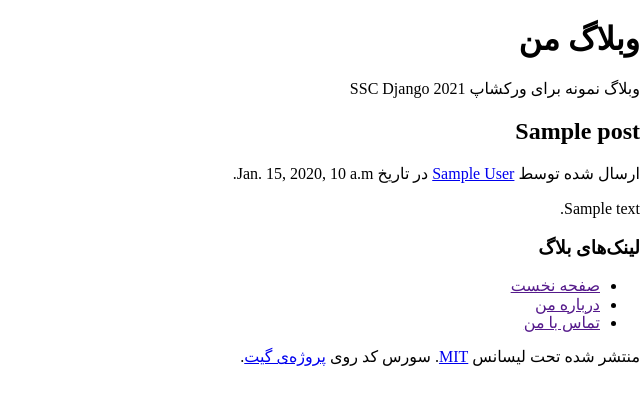
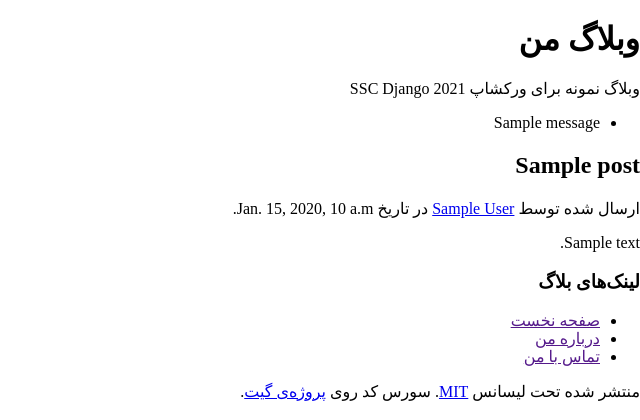
Before and after one commit to AmirHosein-Gharaati/SSC-Django, a Django app: page /blogs/ in a window 1280 px wide. Shown: the top 420 px of the page, without its empty margins (640-1280 px from the left). Run offline with Django 3.2, Linux system fonts and the light colour scheme; tables that the repository leaves empty hold one stand-in row (values such as "Sample post"); one stand-in notice (Sample message) is shown.

Commit message:
Add messages

```diff
--- a/blog/templates/blog/base.html
+++ b/blog/templates/blog/base.html
@@ -16,6 +16,13 @@
     </header>
 
     <div class="content">
+        {% if messages %}
+        <ul class="messages">
+            {% for message in messages %}
+            <li{% if message.tags %} class="{{ message.tags }}"{% endif %}>{{ message }}</li>
+            {% endfor %}
+        </ul>
+        {% endif %}
         {% block content %}
         {% endblock %}
         <nav class="sidebar">
--- a/blog/views.py
+++ b/blog/views.py
@@ -1,3 +1,4 @@
+from django.contrib import messages
 from django.contrib.auth.models import User
 from django.http import HttpResponseRedirect
 from django.shortcuts import render
@@ -30,6 +31,8 @@ class NewPost(View):
             author = request.user.username
         post = Post(title=title, content=content, author=author)
         post.save()
+        messages.add_message(request, messages.INFO, "CREATED THANK YOU")
+
         return HttpResponseRedirect('/blogs')
 
 
```
